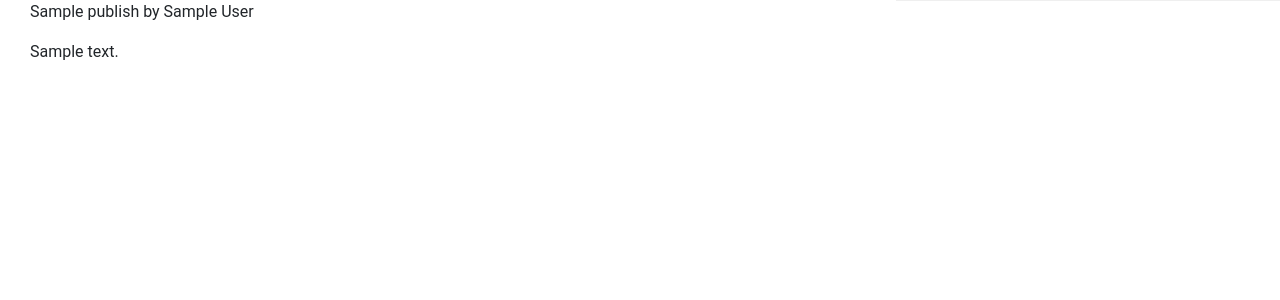
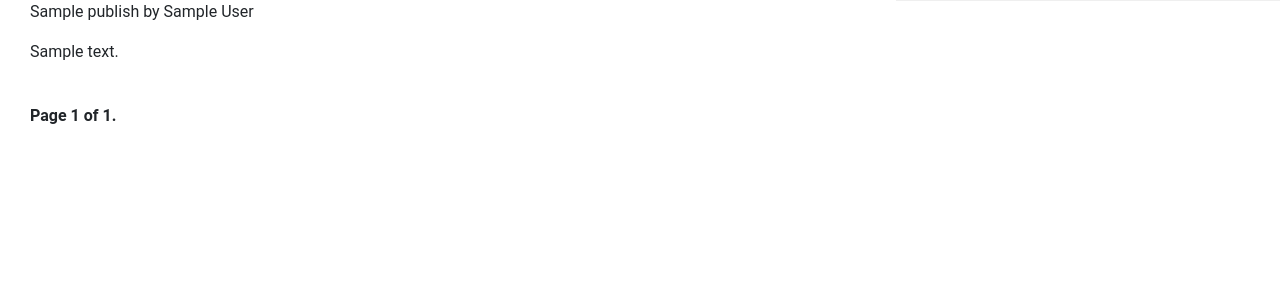
Before and after one commit to nikitinivan/Blog-Django2, a Django app: template blogpost/templates/post_list.html in a window 1280 px wide. Shown: the part 127-427 px from the top of the page. Run offline with Django 3.2, Linux system fonts and the light colour scheme; the template is opened without the code that fills it: most values are stand-ins (such as "Sample title", 1, 10 or a date in 2020); parts of the project's set-up code (start-up, migrations or seed data) failed here and were passed over; some libraries are stand-ins or nearby versions.

Commit message:
Added pagination

```diff
--- a/blogpost/templates/post_list.html
+++ b/blogpost/templates/post_list.html
@@ -13,4 +13,6 @@
         {{ post.body|truncatewords:25|linebreaks }}
     {% endfor %}
 
+    {% include 'includes/pagination.html' with page=posts %}
+
 {% endblock %}
--- /dev/null
+++ b/templates/includes/pagination.html
@@ -0,0 +1,31 @@
+{#<div class="pagination">#}
+{#    <span class="step-links">#}
+{#        {% if page.has_previous %}#}
+{#            <a href="?page={{ page.previous_page_number }}">Previous</a>#}
+{#        {% endif %}#}
+{#        <span class="current">#}
+{#            Page {{ page.number }} of {{ page.paginator.num_pages }}.#}
+{#        </span>#}
+{#        {% if page.has_next %}#}
+{#            <a href="?page={{ page.next_page_number }}">Next</a>#}
+{#        {% endif %}#}
+{#    </span>#}
+{#</div>#}
+
+<div class="pagination">
+    <span class="step-links">
+        {% if page.has_previous %}
+            <a href="?page=1">&laquo; first</a>
+            <a href="?page={{ page.previous_page_number }}">previous</a>
+        {% endif %}
+
+        <span class="current">
+            Page {{ page.number }} of {{ page.paginator.num_pages }}.
+        </span>
+
+        {% if page.has_next %}
+            <a href="?page={{ page.next_page_number }}">next</a>
+            <a href="?page={{ page.paginator.num_pages }}">last &raquo;</a>
+        {% endif %}
+    </span>
+</div>
```
Also changed, not shown: blogpost/views.py (+13 -2 lines).
